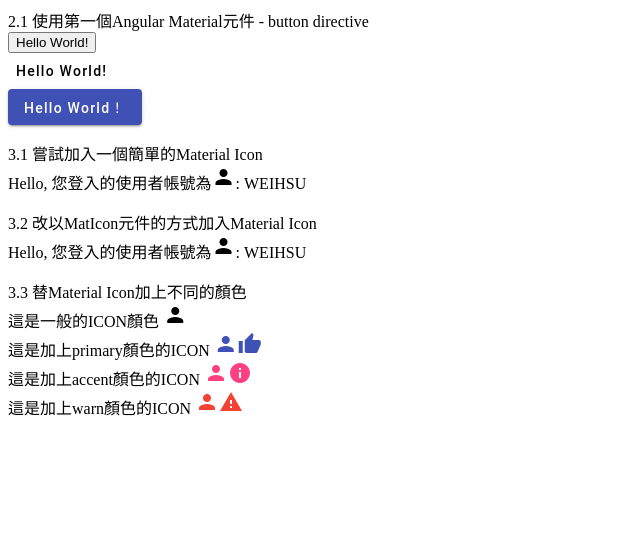
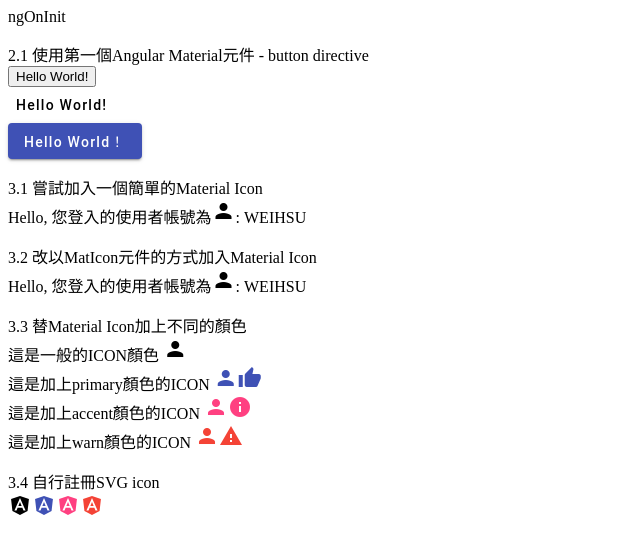
Before and after one commit to SW00917/angular-material, an Angular app: page / in a window 1280 px wide. Shown: the top 554 px of the page, without its empty margins (0-640 px from the left). Built offline with nearby package versions, Linux system fonts and the light colour scheme.

Commit message:
註冊svg icon並在畫面中加入

```diff
--- a/src/app/app.component.html
+++ b/src/app/app.component.html
@@ -1,3 +1,6 @@
+<div>{{ title }}</div>
+<p></p>
+
 2.1 使用第一個Angular Material元件 - button directive
 <div><button>Hello World!</button></div>
 <div><button mat-button>Hello World!</button></div>
@@ -36,4 +39,12 @@
 </div>
 <p></p>
 
+3.4 自行註冊SVG icon
+<div>
+  <mat-icon svgIcon="custom-svg:angular"></mat-icon>
+  <mat-icon svgIcon="custom-svg:angular" color="primary"></mat-icon>
+  <mat-icon svgIcon="custom-svg:angular" color="accent"></mat-icon>
+  <mat-icon svgIcon="custom-svg:angular" color="warn"></mat-icon>
+</div>
+
 <router-outlet></router-outlet>
--- a/src/app/app.component.ts
+++ b/src/app/app.component.ts
@@ -1,10 +1,39 @@
-import { Component } from '@angular/core';
+import { Component, OnInit } from '@angular/core';
+import { MatIconRegistry } from '@angular/material/icon';
+import { DomSanitizer } from '@angular/platform-browser';
 
 @Component({
   selector: 'app-root',
   templateUrl: './app.component.html',
-  styleUrls: ['./app.component.css']
+  styleUrls: ['./app.component.css'],
 })
-export class AppComponent {
-  title = 'angular-material';
+export class AppComponent implements OnInit {
+  title = 'app';
+
+  constructor(
+    private matIconRegistry: MatIconRegistry,
+    private domSanitizer: DomSanitizer
+  ) {
+    this.title = 'constructor';
+
+    this.matIconRegistry.addSvgIconInNamespace(
+      'custom-svg',
+      'angular',
+      this.domSanitizer.bypassSecurityTrustResourceUrl(
+        'assets/images/angular_solidBlack.svg'
+      )
+    );
+  }
+
+  ngOnInit() {
+    this.title = 'ngOnInit';
+
+    // this.matIconRegistry.addSvgIconInNamespace(
+    //   'custom-svg',
+    //   'angular',
+    //   this.domSanitizer.bypassSecurityTrustResourceUrl(
+    //     'assets/images/angular_solidBlack.svg'
+    //   )
+    // );
+  }
 }
```
Also changed, not shown: src/app/app.module.ts (+8 -6 lines), src/assets/images/angular_solidBlack.svg (renamed from src/assets/imges/angular_solidBlack.svg).
